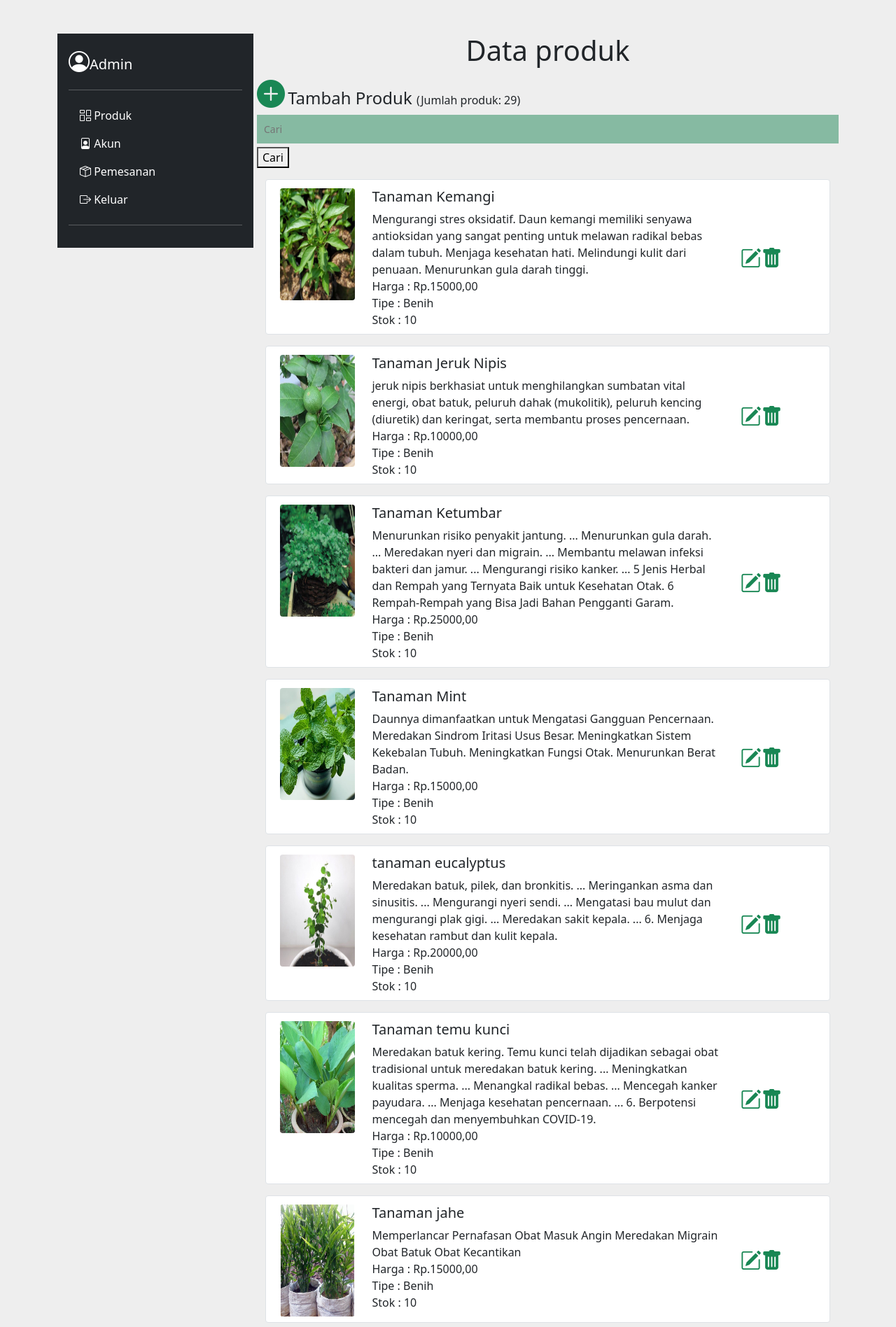
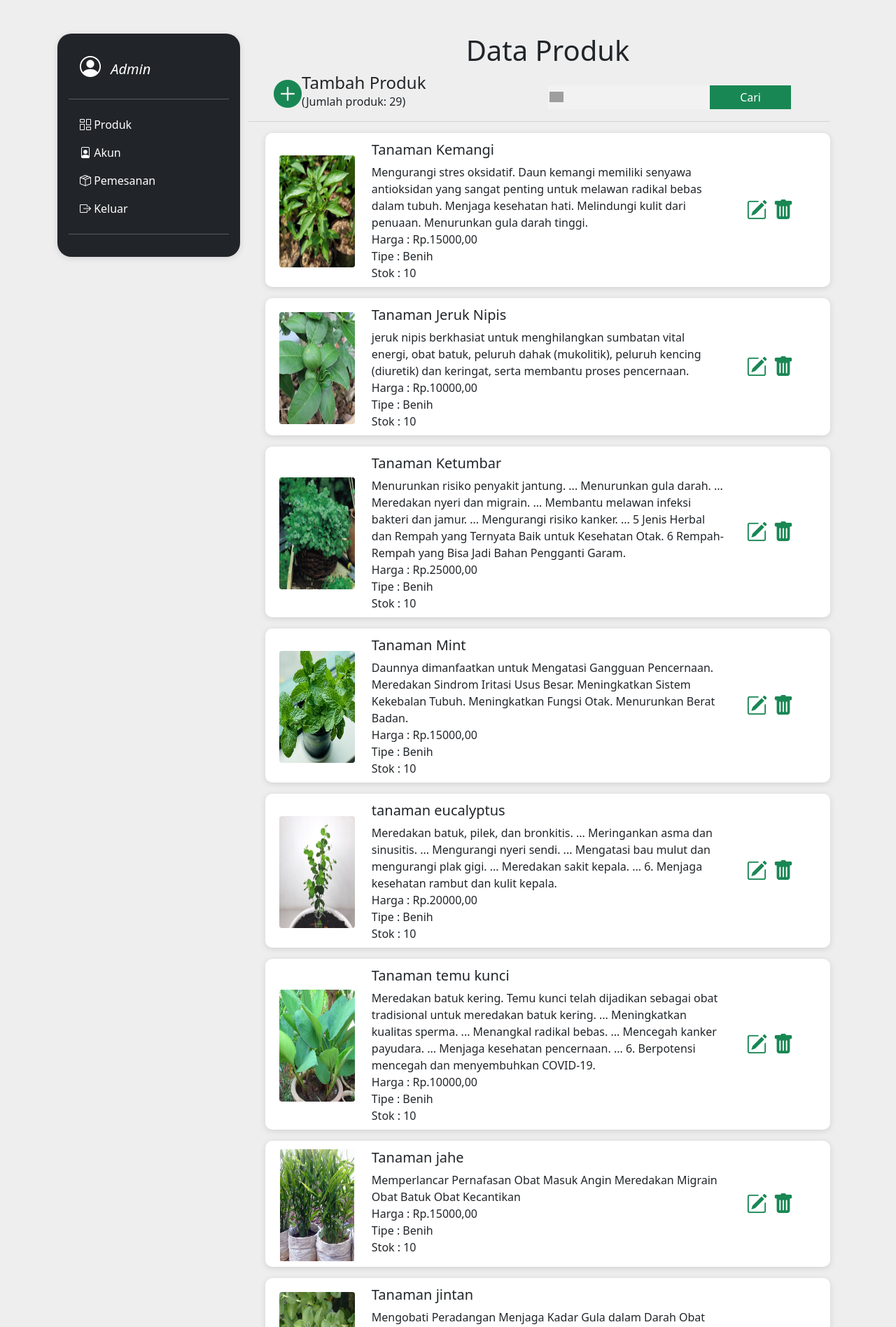
Before and after one commit to anangbagus/takemyherb, a PHP site: page /takemyherb/produk.php in a window 1280 px wide. Shown: the top 1896 px of the page at 70% size. Run offline with PHP 8.4, Linux system fonts and the light colour scheme; a user stored in the database is signed in; data comes from the database, SQL or seed files in the repository; some libraries are stand-ins or nearby versions; grey boxes are pictures that could not be loaded.

Commit message:
add css to sidebar and produk

```diff
--- a/_sidebar.php
+++ b/_sidebar.php
@@ -1,18 +1,14 @@
 <div class="col-lg-3 col-md-4">
     <!-- sidebar -->
-    <h1 class="visually-hidden">Sidebars examples</h1>
-
-    <div class="d-flex flex-column flex-shrink-0 p-3 text-white bg-dark" style="width: 280px;">
-    <a href="/" class="d-flex align-items-center mb-3 mb-md-0 me-md-auto text-white text-decoration-none">
-        <i class="bi bi-person-circle" style="font-size: 30px;"></i> <h5 class="mt-3 ml-5">Admin</h5>
+    <div class="p-3 text-white bg-dark" style=" display: flex; flex-direction: column; border-radius: 20px; box-shadow: rgba(99, 99, 99, 0.2) 0px 2px 8px 0px;">
+        <ul class="nav nav-pills flex-column mb-auto">
+            <li>
+                <a href="/" class="sidebar--profile nav-link text-white">
+                    <i class=" bi bi-person-circle" style="font-size:30px; margin-right:10px"></i>
+                    <i  style="font-size:20px;">Admin</i>
                 </a>
+            </li>
             <hr>
-    <ul class="nav nav-pills flex-column mb-auto">
-        <!-- <li class="nav-item">
-        <a href="#" class="nav-link text-white" aria-current="page">
-            <i class="bi bi-house-door"></i> Home
-        </a>
-        </li> -->
             <li>
                 <a href="produk.php" class="nav-link text-white">
                     <i class="bi bi-columns-gap"></i> Produk
@@ -39,5 +35,7 @@
         </div>
     </div>
 
-<div class="b-example-divider"></div>
+    <div class="b-example-divider">
+
     </div>
+</div>
--- a/css/style.css
+++ b/css/style.css
@@ -5,6 +5,7 @@
 @import url('https://fonts.googleapis.com/css2?family=Montserrat:ital,wght@0,400;0,500;0,600;1,400;1,500;1,600&display=swap');
 /* font : inter */
 @import url('https://fonts.googleapis.com/css2?family=Inter:wght@300;400;500;600;700&family=Montserrat:ital,wght@0,400;0,500;0,600;1,400;1,500;1,600&display=swap');
+
 
 .body{
     background-color: rgb(238,238,238);
@@ -245,8 +246,7 @@
     position: relative;
 }
 
-.profile--form--input,
-input{
+.profile--form--input, input{
     outline: 0;
     background: #f2f2f2;
     width: 100%;
@@ -257,12 +257,72 @@ input{
     font-size: 14px;
 }
 
-.profile--form--input:focus,
-input:focus{
+.profile--form--input:focus, input:focus{
    background-color:#51a07ba8;
 }
 
 /* Profile Section Ends */
+
+
+/* Product Section */
+
+.produk--main{
+    padding: 0 25px;
+    display: flex;
+    justify-content: space-between;
+    align-items: center;
+    border-bottom: 1px solid lightgray;
+}
+
+
+.produk--search--bar{
+    padding: 5px 25px;
+    display: flex;
+    flex-wrap: nowrap;
+}
+
+.produk--search--form{
+    display: flex;
+    flex-grow: 1;
+    flex-shrink: 0;
+    flex-basis: 260px;
+    margin-right: 20px;
+}
+s
+.produk--search--input{
+    height: 20px;
+    width: 100%;
+    padding: 5px 10px 5px 40px;
+    color: rgba(0, 0, 0, 0.05);
+    border: 0px;
+    background: url(https://i.imgur.com/lrQiTER.png) no-repeat 1%;
+    background-size: 20px;
+    background-color: rgba(0, 0, 0, 0.05);
+}
+
+.produk--search--button
+
+
+/* Product Section Ends */
+
+
+/* Sidebar Section */
+
+.sidebar--profile{
+    display: flex;
+    flex-direction: row;
+    align-self: center;
+
+}
+
+.sidebar--card{
+    width: 400px;
+
+    overflow: hidden;
+    /* box-shadow: 0 1px 4px 0 rgba(3, 22, 8, 0.2), 0 2px 6px 0 rgba(3, 20, 7, 0.19); */
+}
+
+/* Sidebar Section Ends */
 
 
 /* Testing */
--- a/produk.php
+++ b/produk.php
@@ -48,60 +48,44 @@
 <!DOCTYPE html>
 <html>
 <head>
+    <link rel="stylesheet" href="css/style.css">
     <link rel="stylesheet" href="https://cdn.jsdelivr.net/npm/bootstrap-icons@1.7.2/font/bootstrap-icons.css">
     <link href="https://cdn.jsdelivr.net/npm/bootstrap@5.1.3/dist/css/bootstrap.min.css" rel="stylesheet" integrity="sha384-1BmE4kWBq78iYhFldvKuhfTAU6auU8tT94WrHftjDbrCEXSU1oBoqyl2QvZ6jIW3" crossorigin="anonymous">
-    <link rel="stylesheet" href="css/style.css">
     <title>produk</title>
 </head>
-<body style="background-color: rgb(238,238,238);">
-
-    <div class="container-fluid py-5">
-        <div class="container">
+<body class="body">
+    <div class="container container-fluid py-5">
         <div class="col-12 mb-4">
             <div class="row">
-
                 <?php include('_sidebar.php'); ?>
-
-
                 <div class="col-lg-9 col-md-8 ">
-
+                    <h1 class="text-center">Data Produk</h1>
                     <!-- Pencarian -->
-                        <h1 class="text-center">Data produk</h1>
-                        <div class="">
+                    <div class="col-lg-12 row d-flex container produk--main">
+                        <div class="col-lg-6 d-flex">
+                            <div>
                                 <a href="addproduk.php"><i class="bi bi-plus-circle-fill text-success d-inline" style="font-size: 40px;"></i></a>
+                            </div>
+                            <div class="align-self-center">
                                 <h4 class="d-inline"> Tambah Produk </h4>
-                            (Jumlah produk: <?php echo $jumlah["COUNT(*)"];?>)
+                                <p>(Jumlah produk: <?php echo $jumlah["COUNT(*)"];?>)</p>
+                            </div>
                                 <br>
                         </div>
-                        <div class="">
-                            <form class="d-inline" action="" method="post">
-                                <input type="text" name="keyword" autofocus placeholder="Cari" autocomplete="off">
-                                <button type="submit" name="cari">Cari</button>
+                        <div class="col-lg-6 produk--search--bar  align-self-center">
+                            <form style="display: flex; flex-grow: 1; flex-shrink: 0; flex-basis: 260px; margin-right: 20px;" class="produk--search--form" action="" method="post">
+                                <input style="padding: 5px 10px 5px 40px; background: url(https://i.imgur.com/lrQiTER.png) no-repeat 1%;  background-color:#f2f2f2; background-size: 20px;" class="col-lg-8 produk--search--input" type="text" name="keyword" autocomplete="off">
+                                <button style="border: none; background-color: rgb(25,135,84) ; color: white;" class="col-lg-4 produk--search--button" type="submit" name="cari">Cari</button>
                             </form>
                         </div>
-
-                        <!-- menampilkan jumlah produk -->
-
-                        <!-- menampilkan table -->
-                        <!-- <table border="1" cellpadding="10" cellspacing="0">
-                            <tr>
-                                <th>ID</th>
-                                <th>Nama</th>
-                                <th>Manfaat</th>
-                                <th>Harga</th>
-                                <th>Deskripsi</th>
-                                <th>Stok</th>
-                                <th>Foto</th>
-                                <th>Tipe</th>
-                                <th>Aksi</th>
-                            </tr> -->
+                    </div>
 
                     <?php foreach($produk as $row) : ?>
                     <div class="container mt-3 mb-3">
                         <div class="d-flex row">
                             <div class="col-md-12">
-                                        <div class="row p-2 bg-white border rounded">
-                                            <div class="col-md-2 mt-1 mr-3 text-end">
+                                <div style="border-radius: 10px; box-shadow: rgba(99, 99, 99, 0.2) 0px 2px 8px 0px;" class="row d-flex p-2 bg-white">
+                                    <div class="align-self-center col-md-2 mt-1 mr-3 text-end">
                                         <img class="img-fluid img-responsive rounded product-image" style="height: 160px;" src="img/<?=$row["foto"]; ?>.jpg"></div>
                                     <div class="col-md-8 mt-1">
                                         <h5><?=$row["nama_produk"]; ?></h5>
@@ -110,12 +94,10 @@
                                         Tipe : <?=$row["tipe"]; ?> <br>
                                         Stok : <?=$row["stok"]; ?>
                                     </div>
-                                            <div class="align-items-center align-content-center col-md-2 border-left mt-1">
-                                                <div class="d-flex flex-row align-items-center" style="font-size: 30px;">
+                                    <div class="align-self-center row col-lg-2">
+                                        <div class="d-flex justify-content-evenly" style="font-size: 30px;">
                                             <a href="editproduk.php?id_produk=<?=$row["id_produk"]; ?>"> <i class="bi bi-pencil-square text-success"></i> </a>
                                             <a href="deleteproduk.php?id_produk=<?=$row["id_produk"]; ?>" onclick="return confirm('yakin?');"><i class="bi bi-trash-fill text-success"></i></a>
-                                                </div>
-                                                <div class="d-flex flex-column ">
                                         </div>
                                     </div>
                                 </div>
@@ -123,31 +105,13 @@
                         </div>
                     </div>
 
-
-                            <!-- <tr>
-                                <td><?php echo "<a href='detailproduk.php?id_produk=".$row["id_produk"]."'>".$row["id_produk"]."</a>"; ?></td>
-                                <td><?=$row["nama_produk"]; ?></td>
-                                <td><?=$row["manfaat"]; ?></td>
-                                <td><?=$row["harga"]; ?></td>
-                                <td><?=$row["deskripsi"]; ?></td>
-                                <td><?=$row["stok"]; ?></td>
-                                <td><?=$row["foto"]; ?></td>
-                                <td><?=$row["tipe"]; ?></td>
-                                <td>
-                                    <a href="editproduk.php?id_produk=<?=$row["id_produk"]; ?>"><i class="bi bi-pencil-square"></i></a> |
-                                    <a href="deleteproduk.php?id_produk=<?=$row["id_produk"]; ?>" onclick="return confirm('yakin?');"><i class="bi bi-trash-fill"></i></a>
-                                </td>
-                            </tr> -->
                     <?php endforeach; ?>
-                        <!-- </table> -->
                     <br> <br>
                 </div>
             </div>
         </div>
     </div>
-    </div>
 
-    <script src="js/sidebars.js"></script>
     <script src="https://cdn.jsdelivr.net/npm/bootstrap@5.1.3/dist/js/bootstrap.bundle.min.js" integrity="sha384-ka7Sk0Gln4gmtz2MlQnikT1wXgYsOg+OMhuP+IlRH9sENBO0LRn5q+8nbTov4+1p" crossorigin="anonymous"></script>
 </body>
 </html>
```
Lines whose indentation alone changed are shown as unchanged.
